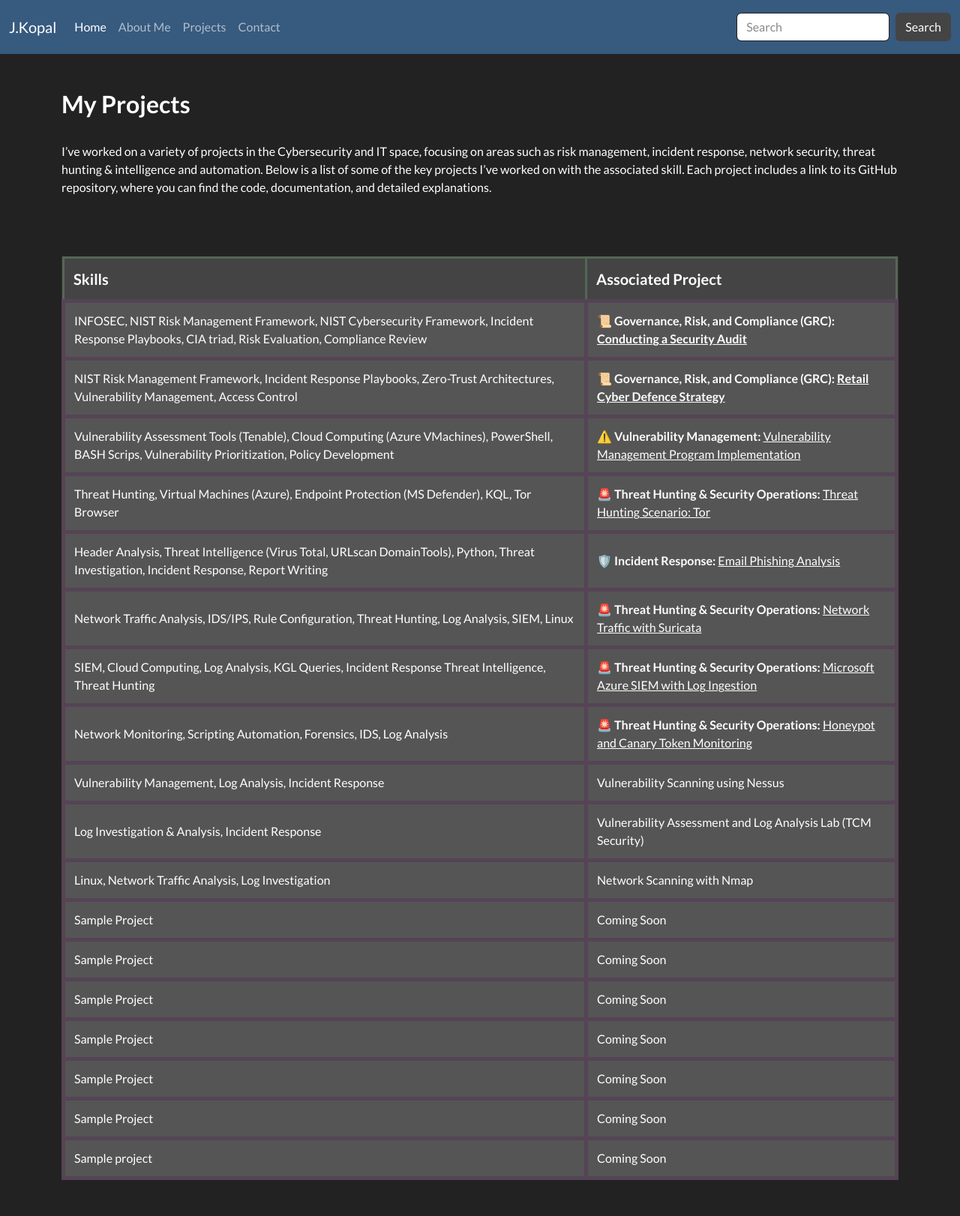
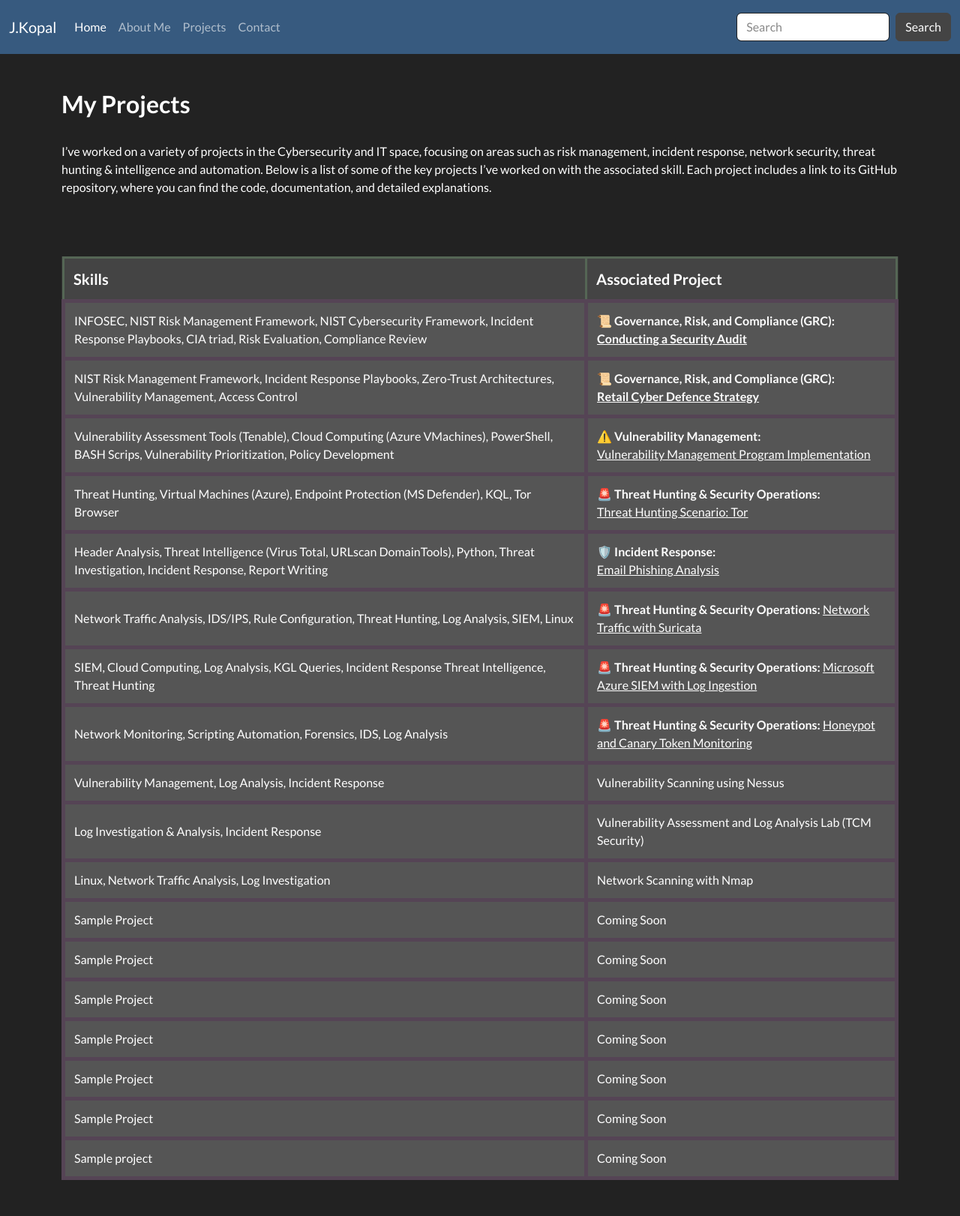
Before and after one commit to JKopal101/jkopal101.github.io, a Jekyll site: the page built from projects.md, in a window 1280 px wide. Shown: the whole page at 75% size. Built offline with Jekyll 4.4.1, drawn with Linux system fonts in a browser that asks for light colours.

```diff
--- a/projects.md
+++ b/projects.md
@@ -37,7 +37,7 @@ I’ve worked on a variety of projects in the Cybersecurity and IT space, focusi
         Zero-Trust Architectures, Vulnerability Management, Access Control
       </td>
       <td style="padding:12px; border:5px solid #545;">
-        <strong>📜 Governance, Risk, and Compliance (GRC): </strong>
+        <strong>📜 Governance, Risk, and Compliance (GRC): </strong> <br>
         <strong><a href="https://github.com/JKopal101/Retail-Cyber-Defence-Strategy" style="color:white;">
           Retail Cyber Defence Strategy
         </a></strong>
@@ -48,7 +48,7 @@ I’ve worked on a variety of projects in the Cybersecurity and IT space, focusi
         PowerShell, BASH Scrips, Vulnerability Prioritization, Policy Development
       </td>
       <td style="padding:12px; border:5px solid #545;">
-        <strong>⚠️ Vulnerability Management: </strong>
+        <strong>⚠️ Vulnerability Management: </strong> <br>
         <a href="https://github.com/JKopal101/vulnerability-management-project" style="color:white;">Vulnerability Management Program Implementation</a>
       </td>
     </tr>
@@ -56,14 +56,14 @@ I’ve worked on a variety of projects in the Cybersecurity and IT space, focusi
       <td style="padding:12px; border:5px solid #545;">Threat Hunting, Virtual Machines (Azure), Endpoint Protection (MS Defender), KQL,
         Tor Browser </td>
       <td style="padding:12px; border:5px solid #545;">
-        <strong>🚨 Threat Hunting & Security Operations: </strong>
+        <strong>🚨 Threat Hunting & Security Operations: </strong> <br>
         <a href="https://github.com/JKopal101/threat-hunting-scenario-tor" style="color:white;">Threat Hunting Scenario: Tor</a>
       </td>
     </tr>
     <tr style="background-color:#555;">
       <td style="padding:12px; border:5px solid #545;">Header Analysis, Threat Intelligence (Virus Total, URLscan DomainTools), Python, Threat Investigation, Incident Response, Report Writing </td>
       <td style="padding:12px; border:5px solid #545;">
-         <strong>🛡️ Incident Response: </strong>
+         <strong>🛡️ Incident Response: </strong> <br>
         <a href="https://github.com/JKopal101/email-phishing-analysis" style="color:white;">Email Phishing Analysis</a>
       </td>
     </tr>
```
